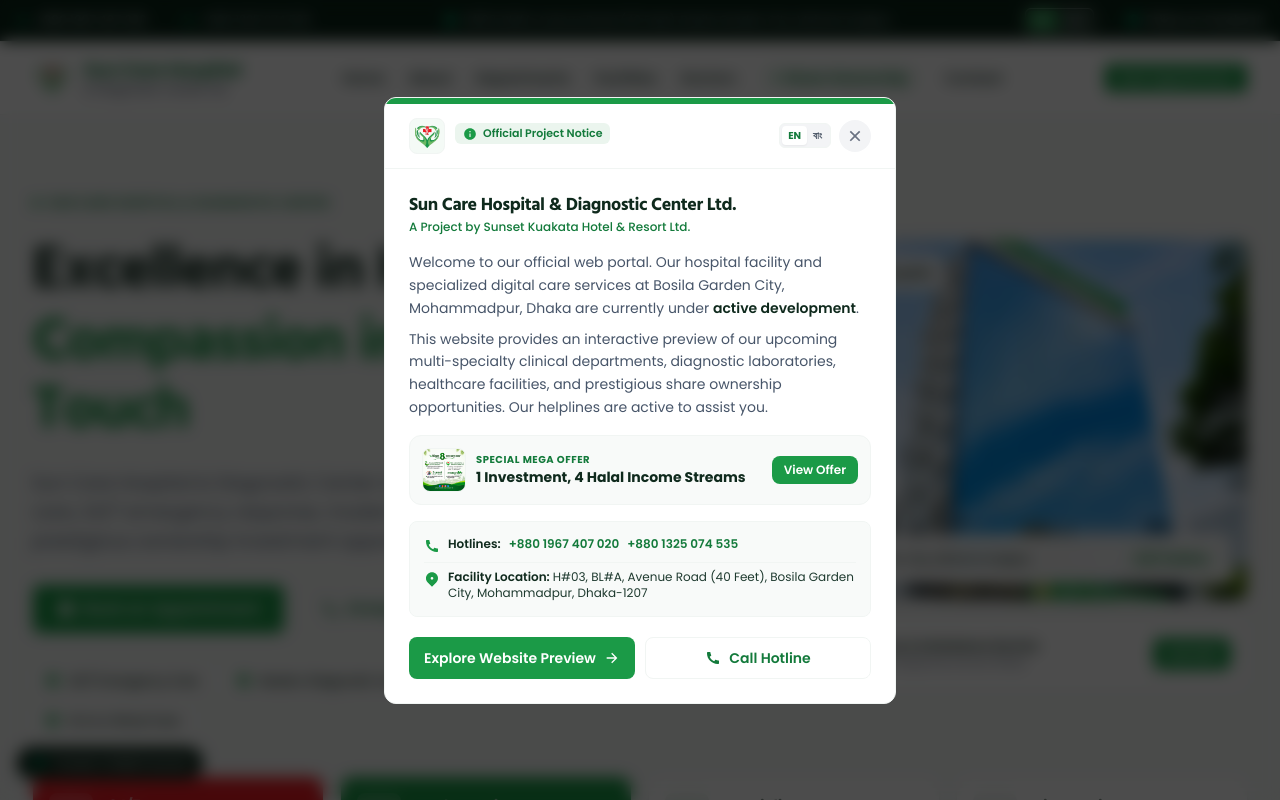
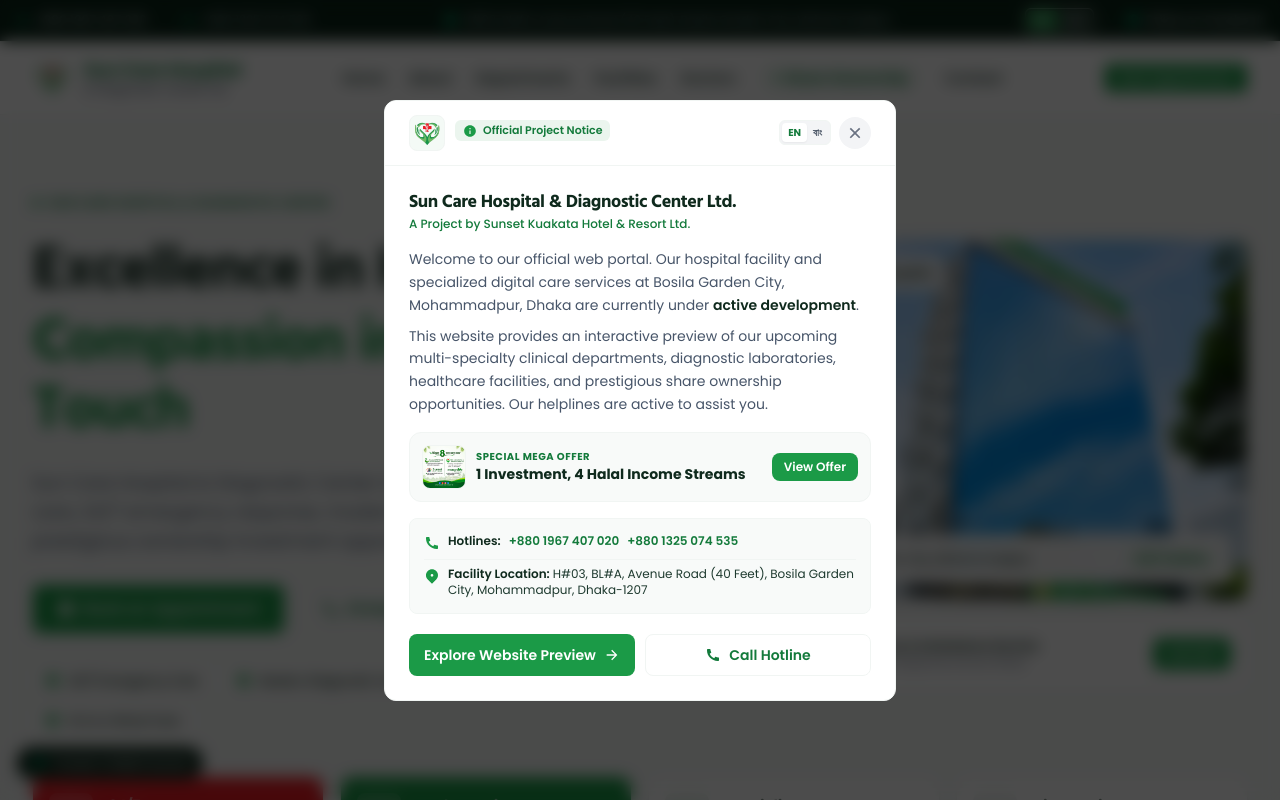
Before and after one commit to sunsetgroupbd/suncarehospital, a Next.js app in the folder frontend/: page / in a window 1280 px wide. Shown: the top 800 px of the page. Built offline with nearby package versions, Linux system fonts and the light colour scheme.

Commit message:
style: remove top green stripe from Development Notice popup

```diff
--- a/frontend/components/ui/DevelopmentNoticeModal.tsx
+++ b/frontend/components/ui/DevelopmentNoticeModal.tsx
@@ -89,9 +89,6 @@ export default function DevelopmentNoticeModal() {
 
       {/* Modal Dialog Card */}
       <div className="relative w-full max-w-lg my-auto bg-white rounded-xl shadow-subtle border border-gray-100 overflow-hidden flex flex-col max-h-[calc(100dvh-2rem)] sm:max-h-[calc(100dvh-3rem)] transform transition-all duration-200">
-        {/* Top Solid Brand Stripe */}
-        <div className="h-1.5 w-full bg-brand-green-600 flex-shrink-0" />
-
         {/* Pinned Modal Header Bar */}
         <div className="flex items-center justify-between px-4 py-3 sm:px-6 sm:py-3.5 border-b border-gray-100 bg-white flex-shrink-0">
           <div className="flex items-center gap-2.5 min-w-0">
```
